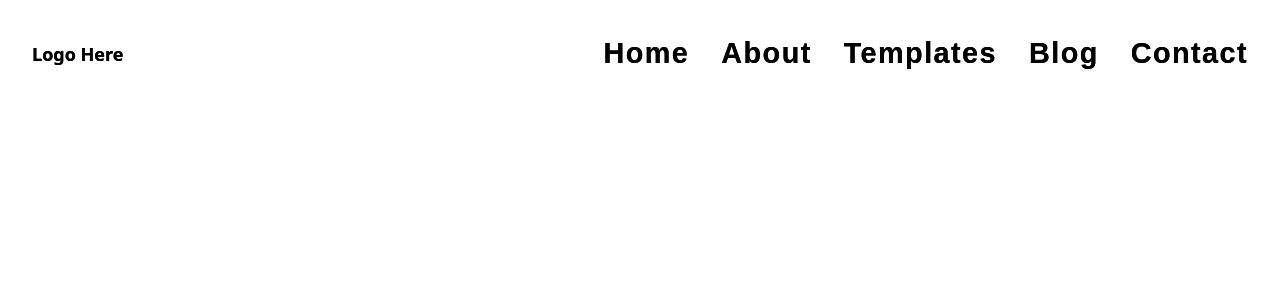
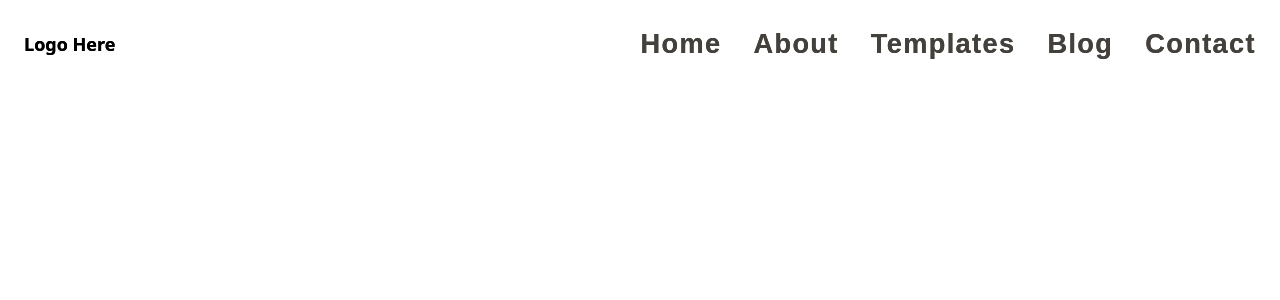
Before and after one commit to Airobinson0025/Limitless-Design, a Next.js app: page /components/Navbar in a window 1280 px wide. Shown: the top 300 px of the page. Built offline with nearby package versions, Linux system fonts and the light colour scheme; a web font is replaced by a local one.

Commit message:
nav and about pg complete

```diff
--- a/pages/about.js
+++ b/pages/about.js
@@ -6,20 +6,20 @@ const About = () => {
     <div className='flex flex-col items-center justify-evenly h-full bg-fixed bg-center bg-cover custom-img'>
 
         <div className='mt-48 mb-16'>
-            <Image src='/AboutPage.jpeg' alt='about page img' width={500} height={800}
-            className='rounded-lg px-6'/>
+            <Image src='/AboutPage.jpeg' alt='about page img' width={345} height={645}
+            className='rounded-lg mx-6s shadow-lg shadow-neutral-400'/>
         </div>
 
-        <div className='mx-8 font-dark text-lg sm:text-[1.4rem] tracking-wider max-w-[750px] bg-stone-100 p-4 mb-12 rounded-xl shadow-lg shadow-neutral-400'>
-            <h1 className='font-playfair font-bold text-[1.2rem] sm:text-[1.9rem] text-center underline underline-offset-8 decoration-2 mb-20 pt-10'>~ About Limitless Design ~</h1>
+        <div className='mx-8 font-dark text-lg sm:text-[1.4rem] tracking-wider max-w-[750px] bg-stone-100 p-6 mb-12 rounded-xl shadow-lg shadow-neutral-400'>
+            <h1 className='font-playfair font-bold text-[1.2rem] sm:text-[1.9rem] text-center text-stone-700  mb-20 pt-10'>~ About Limitless Design ~</h1>
 
-            <div className='space-y-6 sm:border-l-4 sm:border-neutral-600 p-6'>
+            <div className='text-stone-700 space-y-6 sm:border-l-4 sm:border-stone-300 p-6'>
 
-                <p>Welcome to Limitless Design's About Page!</p>
+                <p>Welcome to Limitless Design&apos;s About Page!</p>
 
-                <p>At Limitless Design, we believe that a great logo is an essential aspect of any business or brand. A logo is a visual representation of your company's values, mission, and personality. It is the first impression that potential customers have of your brand, and it should be memorable and visually appealing.</p>
+                <p>At Limitless Design, we believe that a great logo is an essential aspect of any business or brand. A logo is a visual representation of your company&apos;s values, mission, and personality. It is the first impression that potential customers have of your brand, and it should be memorable and visually appealing.</p>
 
-                <p>Our team of talented designers has years of experience in creating unique and effective logos for businesses of all sizes. We are passionate about our work and take pride in delivering high-quality designs that exceed our clients' expectations.</p>
+                <p>Our team of talented designers has years of experience in creating unique and effective logos for businesses of all sizes. We are passionate about our work and take pride in delivering high-quality designs that exceed our clients expectations.</p>
 
                 <p>Our design process begins with a thorough consultation with each client to understand their business, their target audience, and their vision for their logo. From there, we conduct extensive research to ensure that our designs are not only visually stunning but also strategically effective.</p>
 
--- a/pages/components/Navbar.js
+++ b/pages/components/Navbar.js
@@ -1,40 +1,62 @@
 import Link from 'next/link'
-import React, { useState } from 'react'
+import React, { useEffect, useState } from 'react'
 import { AiOutlineMenu, AiOutlineClose } from 'react-icons/ai'
 
 const Navbar = () => {
 
     const [ dropMenu, setDropMenu ] = useState(false)
+    const [ color, setColor ] = useState('transparent')
+    const [ textColor, setTextColor ] = useState('black')
+    const [ backdrop, setBackdrop ] = useState('')
+    const [ shadow, setShadow ] = useState('')
+
 
     const handleClick = () => {
         setDropMenu(!dropMenu)
     }
 
+    useEffect(() =>{
+        const changeColor = () => {
+            if(window.scrollY >= 90) {
+                setColor('rgba(0,0,0,0.0.5')
+                setTextColor('black')
+                setBackdrop('blur(20px)')
+                setShadow('0 20px 30px rgba(0,0,0,0.15)')
+            } else {
+                setColor('transparent')
+                setTextColor('black')
+                setBackdrop('')
+                setShadow('')
+            }
+        }
+        window.addEventListener('scroll', changeColor)
+    }, [])
+
 
 
   return (
-    <div className='fixed w-full flex justify-between items-center p-8'>
+    <div style={{backgroundColor: `${color}`, backdropFilter: `${backdrop}`, boxShadow: `${shadow}`}} className='fixed w-full flex justify-between items-center p-6 ease-in duration-200'>
 
     <div>
         <h1 className='invisible sm:visible sm:text-lg font-semibold'>Logo Here</h1>
     </div>
 
     <div>
-        <ul className='hidden sm:flex space-x-8 sm:text-[1.5rem] md:text-[1.8rem] font-semibold font-dark tracking-wider'>
+        <ul style={{color:`${textColor}`}} className='hidden sm:flex space-x-8 sm:text-[1.5rem] md:text-[1.7rem] font-semibold font-dark tracking-wider'>
             <li className='hover:scale-95 transition duration-300'>
-                <Link href='/home' className='hover:text-[#A45483] transition duration-300'>Home</Link>
+                <Link href='/home' className='text-stone-700 hover:text-[#A45483] transition duration-300'>Home</Link>
             </li>
             <li className='hover:scale-95 transition duration-300'>
-                <Link href='/about' className='hover:text-[#A45483] transition duration-300'>About</Link>
+                <Link href='/about' className='text-stone-700 hover:text-[#A45483] transition duration-300'>About</Link>
             </li>
             <li className='hover:scale-95 transition duration-300'>
-                <Link href='/templates' className='hover:text-[#A45483] transition duration-300'>Templates</Link>
+                <Link href='/templates' className='text-stone-700 hover:text-[#A45483] transition duration-300'>Templates</Link>
             </li>
             <li className='hover:scale-95 transition duration-300'>
-                <Link href='/blog' className='hover:text-[#A45483] transition duration-300'>Blog</Link>
+                <Link href='/blog' className='text-stone-700 hover:text-[#A45483] transition duration-300'>Blog</Link>
             </li>
             <li className='hover:scale-95 transition duration-300'>
-                <Link href='/contact' className='hover:text-[#A45483] transition duration-300'>Contact</Link>
+                <Link href='/contact' className='text-stone-700 hover:text-[#A45483] transition duration-300'>Contact</Link>
             </li>
         </ul>
     </div>
```
